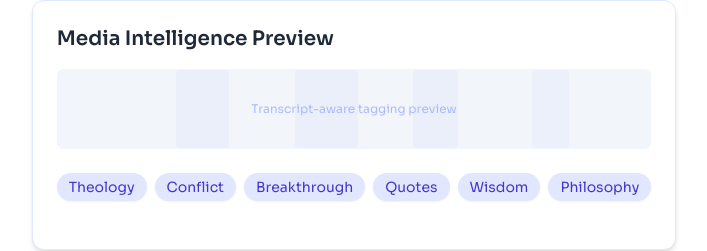
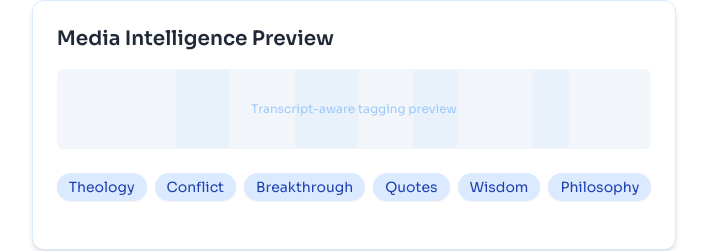
Before and after one commit to Skydeca/Skydeca, a Next.js app: page / in a window 1280 px wide. Shown: the part 1246-1497 px from the top of the page, without its empty margins (286-993 px from the left). Built offline with nearby package versions, Linux system fonts and the light colour scheme.

Commit message:
final: blue theme, centered layout, and functional hybrid hero

```diff
--- a/src/app/page.tsx
+++ b/src/app/page.tsx
@@ -70,7 +70,7 @@ export default function HomePage() {
           </button>
         </div>
 
-        <div className="hidden lg:block w-full lg:w-1/2">
+        <div className="w-full">
           <div className="relative h-96 w-full bg-slate-100 rounded-xl shadow-inner p-4 overflow-hidden">
             <pre className="text-xs text-gray-700 overflow-auto h-full whitespace-pre-wrap">
 {`fetch('/api/tag-media', {
@@ -156,12 +156,12 @@ export default function HomePage() {
             return (
               <div
                 key={i}
-                className="absolute top-0 h-full rounded bg-indigo-300/20"
+                className="absolute top-0 h-full rounded bg-blue-300/20"
                 style={{ left: `${left}%`, width: `${width}%`, opacity }}
               />
             );
           })}
-          <div className="absolute w-full h-full flex justify-center items-center pointer-events-none text-indigo-300 text-xs">
+          <div className="absolute w-full h-full flex justify-center items-center pointer-events-none text-blue-300 text-xs">
             Transcript-aware tagging preview
           </div>
         </div>
@@ -171,7 +171,7 @@ export default function HomePage() {
             <motion.div
               key={tag}
               whileHover={{ scale: 1.08, rotate: 1 }}
-              className="px-3 py-1 bg-indigo-100 text-indigo-700 text-sm rounded-full font-medium shadow-sm cursor-pointer transition"
+              className="px-3 py-1 bg-blue-100 text-blue-800 text-sm rounded-full font-medium shadow-sm cursor-pointer transition"
             >
               {tag}
             </motion.div>
```
